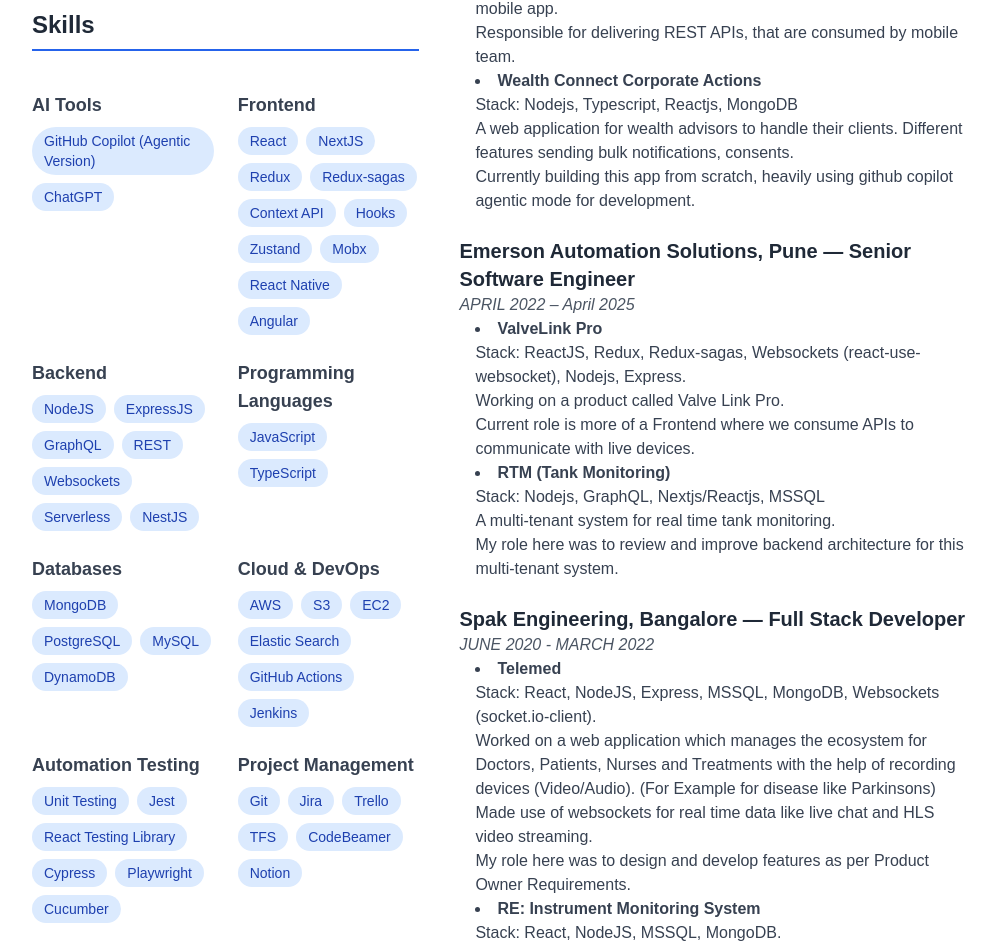
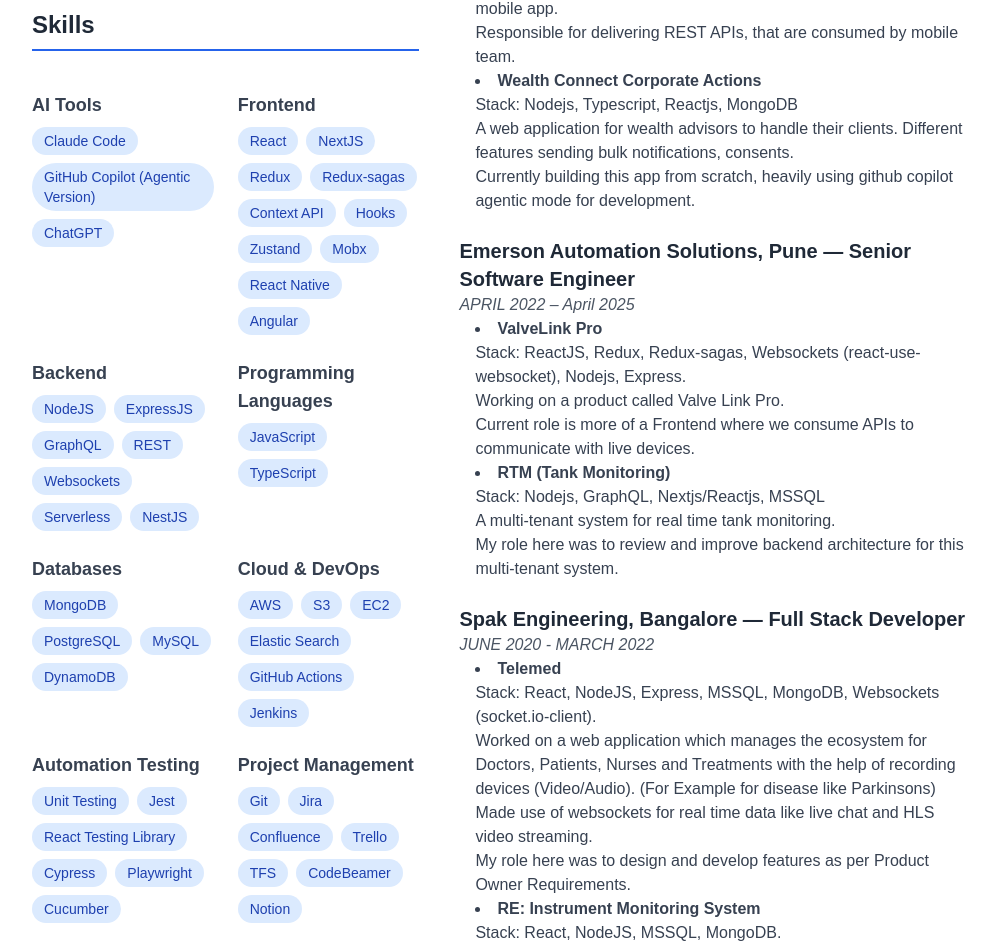
Before and after one commit to jaydev25/resume, a Next.js app: page / in a window 1280 px wide. Shown: the part 537-1485 px from the top of the page, without its empty margins (136-1132 px from the left). Built offline with nearby package versions, Linux system fonts and the light colour scheme; no server answers.

Commit message:
Updated Resume

```diff
--- a/src/app/page.tsx
+++ b/src/app/page.tsx
@@ -14,6 +14,7 @@
 
 const skillCategories = {
   "AI Tools": [
+    "Claude Code",
     "GitHub Copilot (Agentic Version)",
     "ChatGPT",
   ],
@@ -53,12 +54,13 @@
     "Jest",
     "React Testing Library",
     "Cypress",
-  "Playwright",
+    "Playwright",
     "Cucumber",
   ],
   "Project Management": [
     "Git",
     "Jira",
+    "Confluence",
     "Trello",
     "TFS",
     "CodeBeamer",
@@ -156,9 +158,9 @@
           </div>
 
           <div style={{ display: "flex", flexDirection: "row" }}>
-            <div style={{ flex: "3", padding: "20px"}}>
+            <div style={{ flex: "3", padding: "20px" }}>
               <div style={{ display: "flex", flexDirection: "row" }}>
-                <div style={{ flex: "3", padding: "20px"}}>
+                <div style={{ flex: "3", padding: "20px" }}>
                   {/* Summary Section */}
                   <section className="mb-8">
                     <h3 className="text-2xl font-bold text-gray-800 dark:text-white mb-4 border-b-2 border-blue-600 pb-2">
```
